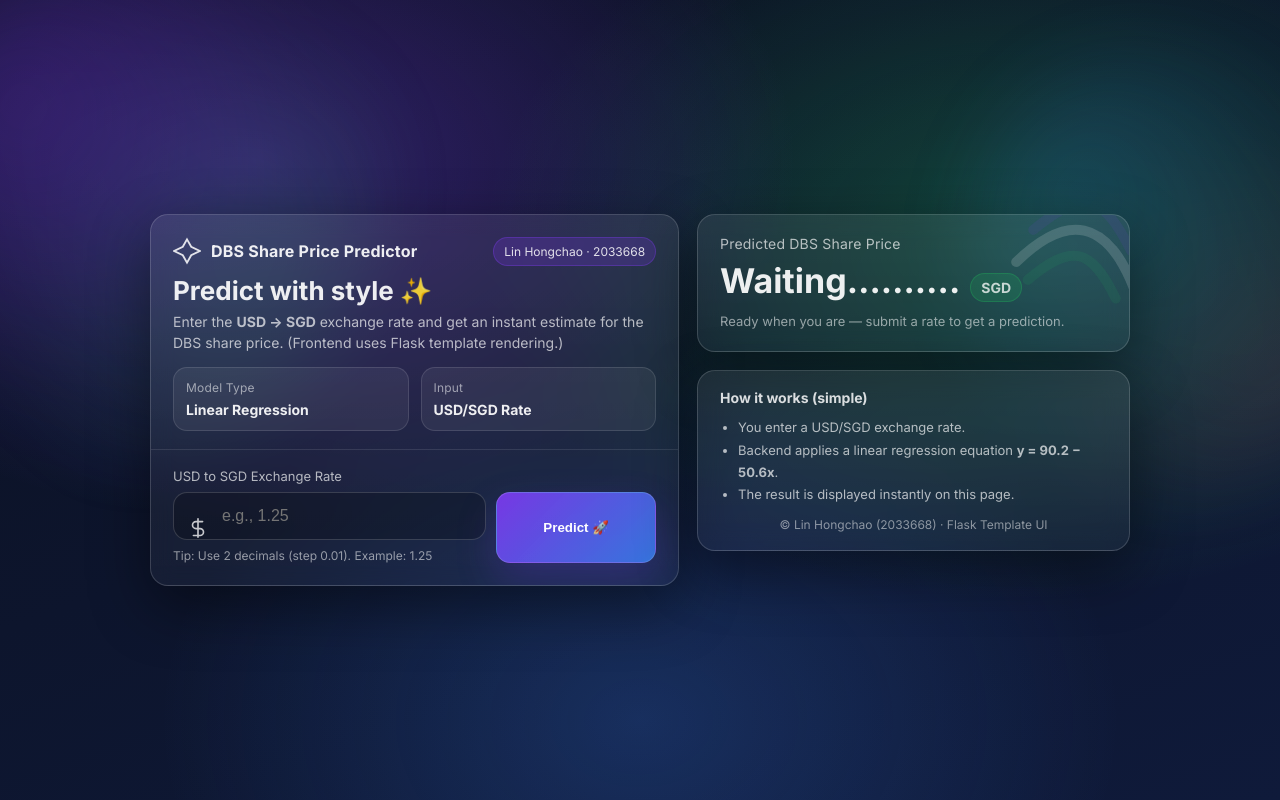
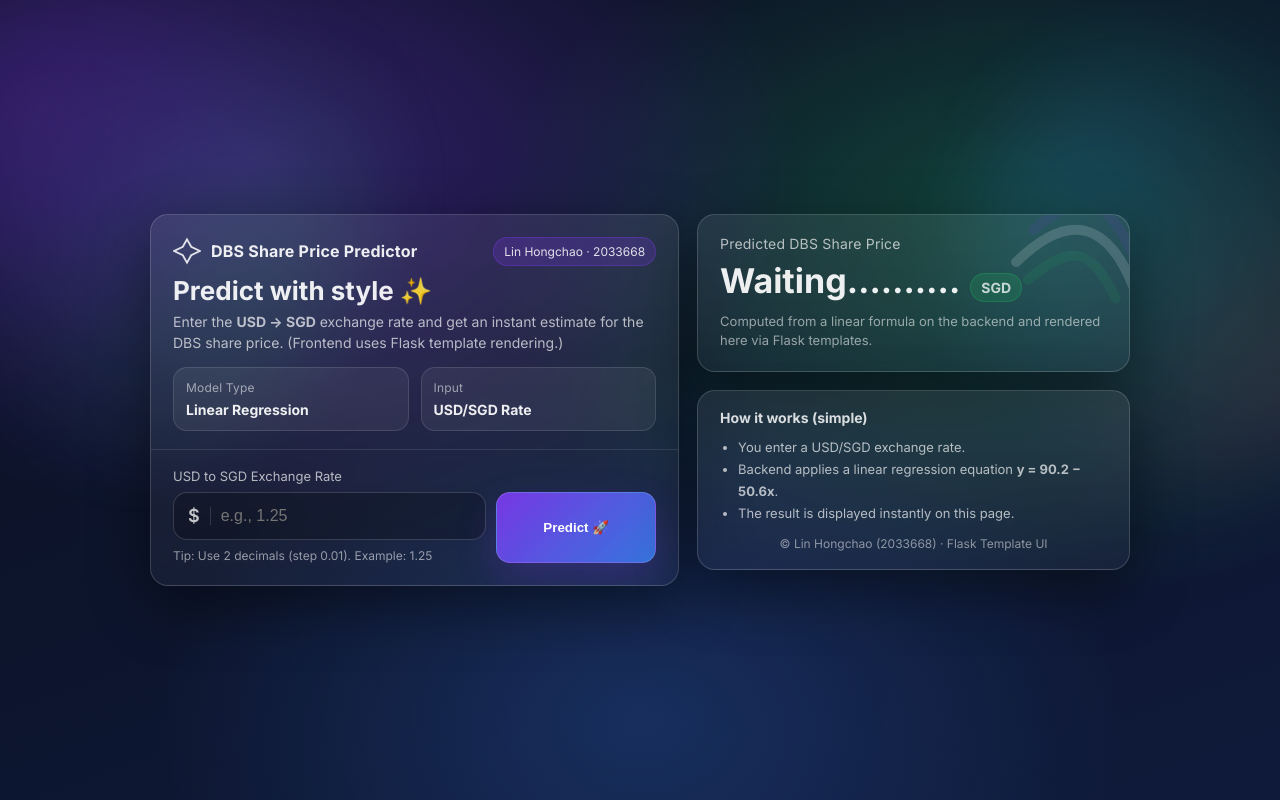
Before and after one commit to hongchao39/DBS-2025-01-20, a Flask app: page / in a window 1280 px wide; the page is wider, and only the part inside the window is pictured. Run offline with Flask 3, Linux system fonts and the light colour scheme.

Commit message:
fix dollar sign issue

```diff
--- a/templates/index.html
+++ b/templates/index.html
@@ -5,7 +5,6 @@
   <meta name="viewport" content="width=device-width, initial-scale=1.0" />
   <title>DBS Share Price Predictor</title>
 
-  <!-- Font -->
   <link href="https://fonts.googleapis.com/css2?family=Inter:wght@400;600;700&display=swap" rel="stylesheet">
 
   <style>
@@ -13,14 +12,10 @@
       --bg1:#0b1020;
       --bg2:#0f1a3a;
       --card: rgba(255,255,255,.08);
-      --card2: rgba(255,255,255,.12);
       --stroke: rgba(255,255,255,.16);
       --text: rgba(255,255,255,.92);
       --muted: rgba(255,255,255,.68);
       --muted2: rgba(255,255,255,.55);
-      --accent:#7c3aed;
-      --accent2:#22c55e;
-      --danger:#fb7185;
       --shadow: 0 20px 60px rgba(0,0,0,.45);
     }
 
@@ -42,7 +37,6 @@
       overflow-x:hidden;
     }
 
-    /* floating blobs */
     .blob{
       position:absolute;
       width:520px;height:520px;
@@ -179,31 +173,42 @@
 
     .input{
       flex:1;
-      position:relative;
     }
-    .input input{
+
+    .moneyInput{
+      display:flex;
+      align-items:center;
       width:100%;
-      padding:14px 14px 14px 48px;
       border-radius:14px;
       border:1px solid rgba(255,255,255,.16);
-      outline:none;
       background: rgba(0,0,0,.22);
-      color: var(--text);
-      font-size:16px;
-      transition: border-color .2s ease, transform .06s ease;
+      padding:0 14px;
+      transition: border-color .2s ease, box-shadow .2s ease;
     }
-    .input input:focus{
+    .moneyInput:focus-within{
       border-color: rgba(124,58,237,.65);
       box-shadow: 0 0 0 6px rgba(124,58,237,.14);
     }
-    .input .icon{
-      position:absolute;
-      left:14px;
-      top:50%;
-      transform: translateY(-50%);
-      width:22px;height:22px;
-      opacity:.9;
+    .moneyInput .prefix{
+      font-size:18px;
+      font-weight:600;
+      color: rgba(255,255,255,.75);
+      padding-right:10px;
+      margin-right:10px;
+      border-right: 1px solid rgba(255,255,255,.14);
+      line-height:1;
     }
+    .moneyInput input{
+      flex:1;
+      border:none;
+      background:transparent;
+      color: var(--text);
+      font-size:16px;
+      padding:14px 0;
+      outline:none;
+      min-width: 0;
+    }
+
     .hint{
       margin-top:8px;
       font-size:12px;
@@ -301,7 +306,6 @@
       pointer-events:none;
     }
 
-    /* tiny pulse animation for result */
     .pulse{
       animation: pulse 1.2s ease-in-out;
     }
@@ -318,18 +322,15 @@
   <div class="blob b2"></div>
 
   <main class="wrap" role="main">
-    <!-- LEFT: HERO + FORM -->
     <section class="card">
       <div class="hero">
         <div class="topbar">
           <div class="brand">
-            <!-- simple inline logo -->
             <svg width="28" height="28" viewBox="0 0 24 24" fill="none" aria-hidden="true">
               <path d="M12 2l3.6 6.4L23 12l-7.4 3.6L12 22l-3.6-6.4L1 12l7.4-3.6L12 2z" stroke="rgba(255,255,255,.85)" stroke-width="1.6"/>
             </svg>
             <span>DBS Share Price Predictor</span>
           </div>
-          <!-- 你的名字 + 学号（按你要求必须放） -->
           <div class="badge">Lin Hongchao · 2033668</div>
         </div>
 
@@ -357,11 +358,8 @@
 
           <div class="inputRow">
             <div class="input">
-              <!-- icon -->
-              <svg class="icon" viewBox="0 0 24 24" fill="none" aria-hidden="true">
-                <path d="M12 2v20M17 5H9.8a3.8 3.8 0 000 7.6H14.2a3.8 3.8 0 010 7.6H7" stroke="rgba(255,255,255,.85)" stroke-width="1.8" stroke-linecap="round"/>
-              </svg>
-
+              <div class="moneyInput">
+                <span class="prefix">$</span>
                 <input
                   id="rates"
                   name="rates"
@@ -372,6 +370,7 @@
                   placeholder="e.g., 1.25"
                   required
                 />
+              </div>
               <div class="hint">Tip: Use 2 decimals (step 0.01). Example: 1.25</div>
             </div>
 
@@ -381,10 +380,8 @@
       </div>
     </section>
 
-    <!-- RIGHT: RESULT + NOTE -->
     <aside class="right">
       <section class="card resultCard">
-        <!-- decorative -->
         <svg class="spark" viewBox="0 0 200 200" fill="none" aria-hidden="true">
           <path d="M40 120C80 60 120 60 160 120" stroke="rgba(255,255,255,.35)" stroke-width="10" stroke-linecap="round"/>
           <path d="M55 135C90 90 110 90 145 135" stroke="rgba(34,197,94,.22)" stroke-width="10" stroke-linecap="round"/>
@@ -393,14 +390,13 @@
 
         <p class="resultTitle">Predicted DBS Share Price</p>
 
-        <!-- 这里保留你原本的 Jinja2 变量 -->
         <p class="price pulse">
           <span>{{ result }}</span>
           <span class="currency">SGD</span>
         </p>
 
         <div class="status">
-          {% if result == "Waiting………. " or result == "Waiting……….": %}
+          {% if result == "Waiting………. " or result == "Waiting………. " %}
             Ready when you are — submit a rate to get a prediction.
           {% else %}
             Computed from a linear formula on the backend and rendered here via Flask templates.
```
Lines whose indentation alone changed are shown as unchanged.
